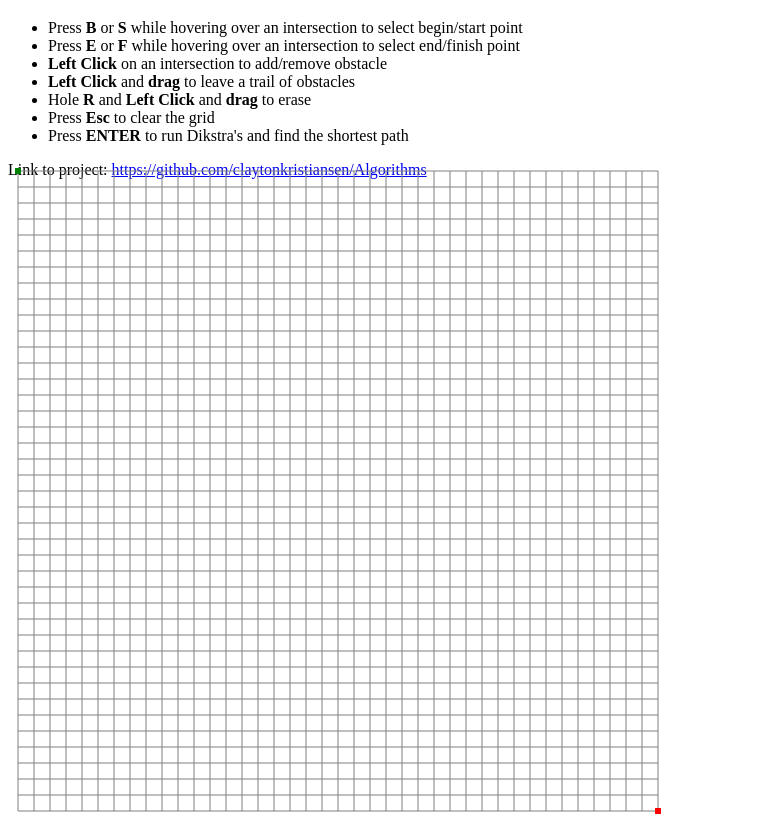
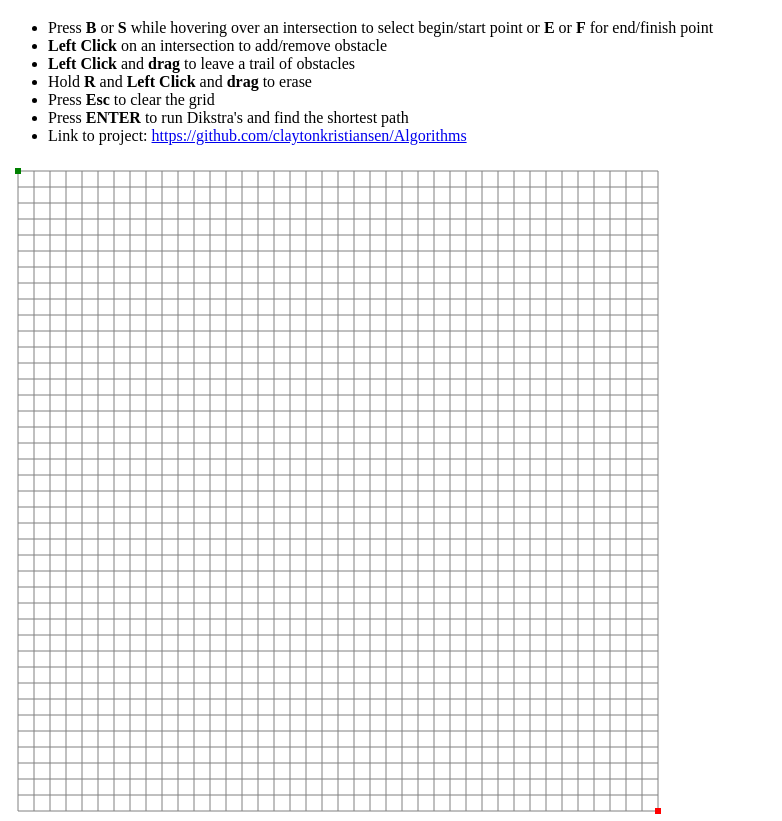
Before and after one commit to claytonkristiansen/Algorithms, a plain HTML site: page index.html in a window 1280 px wide. Shown: the part 61-882 px from the top of the page, without its empty margins (0-782 px from the left). Drawn offline with Linux system fonts and the light colour scheme.

Commit message:
fixed link

```diff
--- a/index.html
+++ b/index.html
@@ -8,19 +8,22 @@
     <body>
         <h1 id="header">Grid Painter</h1>
         <ul>
-            <li>Press <b>B</b> or <b>S</b> while hovering over an intersection to select begin/start point</li>
-            <li>Press <b>E</b> or <b>F</b> while hovering over an intersection to select end/finish point</li>
+            <li>Press <b>B</b> or <b>S</b> while hovering over an intersection to select begin/start point or <b>E</b> or <b>F</b> for end/finish point</li>
             <li><b>Left Click</b> on an intersection to add/remove obstacle</li>
             <li><b>Left Click</b> and <b>drag</b> to leave a trail of obstacles</li>
-            <li>Hole <b>R</b> and <b>Left Click</b> and <b>drag</b> to erase </li>
+            <li>Hold <b>R</b> and <b>Left Click</b> and <b>drag</b> to erase </li>
             <li>Press <b>Esc</b> to clear the grid</li>
             <li>Press <b>ENTER</b> to run Dikstra's and find the shortest path</li>
+            <li>Link to project: <a href="https://github.com/claytonkristiansen/Algorithms">https://github.com/claytonkristiansen/Algorithms</a></li>
         </ul>
         <!-- <canvas width="1200" height="780" id="canvas" style="border: 1px solid rgb(0, 0, 0, 0);"></canvas> -->
         <script src="./GridPainter/GridPainter.js"></script>
         <script src="./DikstrasJS/Dikstras.js"></script>
         <script src="./main.js"></script>
-        <p>Link to project: <a href="https://github.com/claytonkristiansen/Algorithms">https://github.com/claytonkristiansen/Algorithms</a></p>
+
+    </body>
+    <body>
+
     </body>
     <!-- <button onclick="window.location.href='page2.html'" style="float: right;">
         Go to second page lol
```
